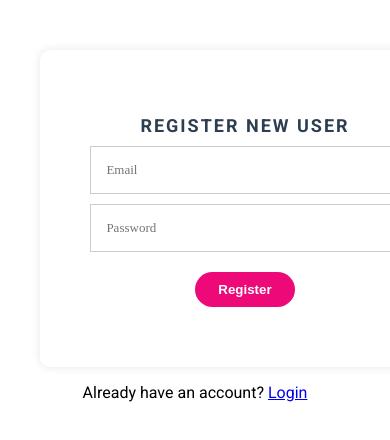
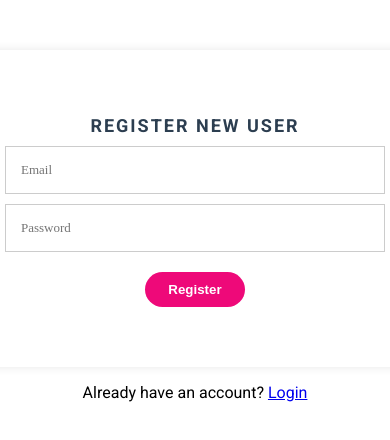
Before and after one commit to ndtrung1307/youtube-sharing-website, a React (Create React App) app: page /register in a window 390 px wide. Shown: the top 440 px of the page. Built offline with nearby package versions, Linux system fonts and the light colour scheme.

Commit message:
Chore: update css responsive for register page

```diff
--- a/src/components/Form/Login/Login.css
+++ b/src/components/Form/Login/Login.css
@@ -53,12 +53,16 @@
 
 #msform .action-button {
   padding: 10px 20px;
-  width: 25%;
   background-color: #007bff;
   color: white;
   border: none;
   border-radius: 5px;
   cursor: pointer;
+}
+
+#msform .button-group {
+  display: flex;
+  gap: 10px;
 }
 
 @media (max-width: 1300px) {
@@ -72,5 +76,34 @@
   #msform .action-button {
     width: 100%;
     max-width: 300px;
+    margin-bottom: 0;
+  }
+
+  #msform .button-group {
+    display: flex;
+    gap: 10px;
   }
 }
+
+@media (max-width: 390px) {
+  #msform .input-group {
+    margin-bottom: 0;
+    width: 100%;
+    display: flex;
+    flex-direction: column;
+    align-items: center;
+  }
+
+  #msform input {
+    margin-bottom: 10px;
+  }
+
+  #msform .error-message {
+    margin-bottom: 0px;
+  }
+
+  #msform .button-group {
+    display: flex;
+    gap: 10px;
+  }
+}
--- a/src/components/Form/Login/index.jsx
+++ b/src/components/Form/Login/index.jsx
@@ -89,6 +89,7 @@ export default function LoginForm({ setIsAuthenticated, setEmail }) {
           <span className="error-message">{passwordError}</span>
         )}
       </div>
+      <div className="button-group">
         <button className="action-button" disabled={isSubmitting}>
           {isSubmitting ? "Logging in..." : "Login"}
         </button>
@@ -99,6 +100,7 @@ export default function LoginForm({ setIsAuthenticated, setEmail }) {
         >
           Register
         </button>
+      </div>
     </form>
   );
 }
--- a/src/components/Header/Header.css
+++ b/src/components/Header/Header.css
@@ -104,7 +104,7 @@
     width: 70vw;
     max-width: 300px;
     height: auto;
-    margin-bottom: 20px;
+    margin-bottom: 10px;
   }
 
   .header-right {
--- a/src/pages/Register/Register.css
+++ b/src/pages/Register/Register.css
@@ -93,3 +93,19 @@
 #register-form .action-button-previous:focus {
   box-shadow: 0 0 0 2px white, 0 0 0 3px #c5c5f1;
 }
+
+@media (max-width: 390px) {
+  #register-form {
+    text-align: center;
+    position: relative;
+    flex-direction: column;
+    margin-top: 30px;
+    width: 90vh;
+    max-width: 380px;
+    background: #fff;
+    height: fit-content;
+    padding: 50px;
+    border-radius: 10px;
+    box-shadow: 0 0 10px rgba(0, 0, 0, 0.1);
+  }
+}
```
Lines whose indentation alone changed are shown as unchanged.
